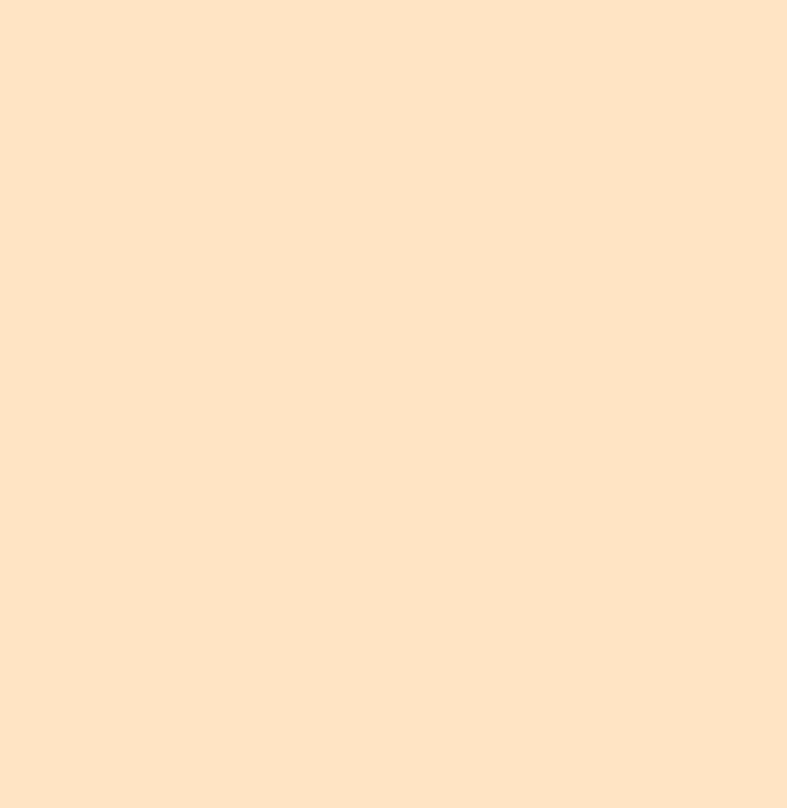
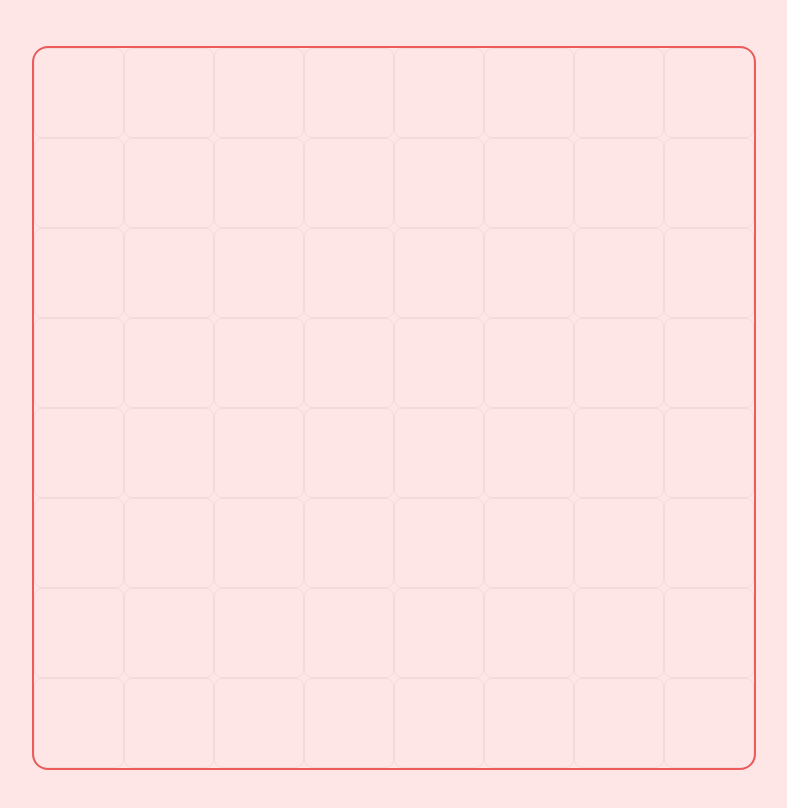
Before and after one commit to imbriankeeley/Etch-A-Sketch-TOP, a plain HTML site: page index.html in a window 1280 px wide. Shown: the whole page, without its empty margins (246-1033 px from the left). Drawn offline with Linux system fonts and the light colour scheme.

Commit message:
Got logic working for creating a grid system of any size

```diff
--- a/app.js
+++ b/app.js
@@ -0,0 +1,19 @@
+const grid = document.querySelector('.grid');
+makeGrid(8)
+
+function makeGrid(size){
+    for(let i = 0; i < size; i++){
+        for(let j = 0; j < size; j++){
+            grid.appendChild(createBlock(grid.clientWidth / size));
+        }
+    }
+}
+
+function createBlock(size){
+    const block = document.createElement('div');
+    block.classList.add('block');
+    block.style.height = `${size}px`;
+    block.style.width = `${size}px`;
+
+    return block;
+}
--- a/index.html
+++ b/index.html
@@ -7,9 +7,9 @@
     <link rel="stylesheet" href="style.css">
 </head>
 <body>
-    <div id="container">
+        <div class="grid">
 
-    </div>
+        </div>
 
     <script src="app.js"></script>
 </body>
--- a/style.css
+++ b/style.css
@@ -1,4 +1,28 @@
 body {
-    background: bisque;
+    background: rgb(255, 230, 230);
+    display: flex;
+    justify-content: center;
+    align-items: center;
+    height: 100vh;
+}
 
+.grid {
+    border: 2px solid #ef5b5b;
+    border-radius: 1rem;
+    width: 45rem;
+    height: 45rem;
+    padding: 0;
+    display: flex;
+    flex-flow: row wrap;
+    justify-content: space-around;
 }
+
+.block {
+    border: 0.5px solid rgba(0, 0, 0, 0.05);
+    border-radius: 0.5rem;
+    box-sizing: border-box;
+}
+
+.block.active {
+    background-color: var(--color-blue);
+  }
```
